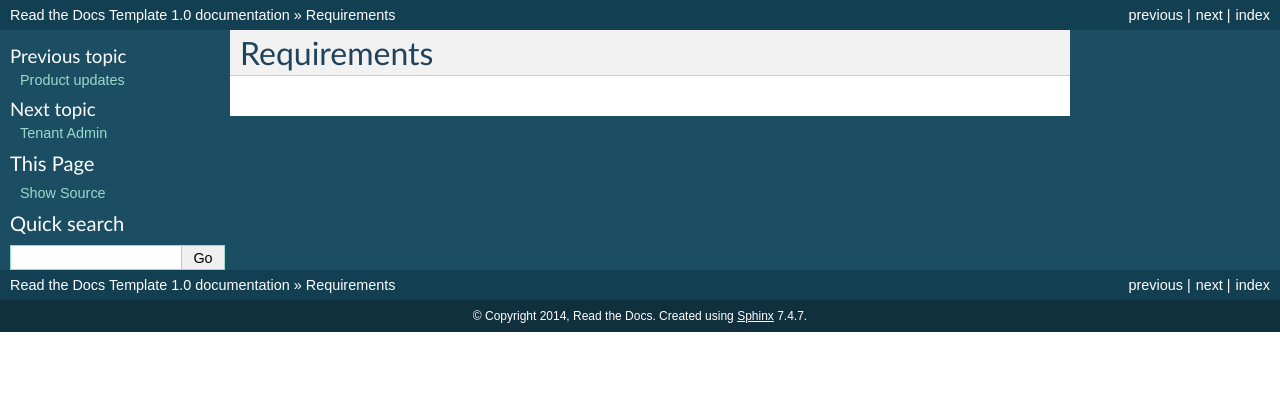
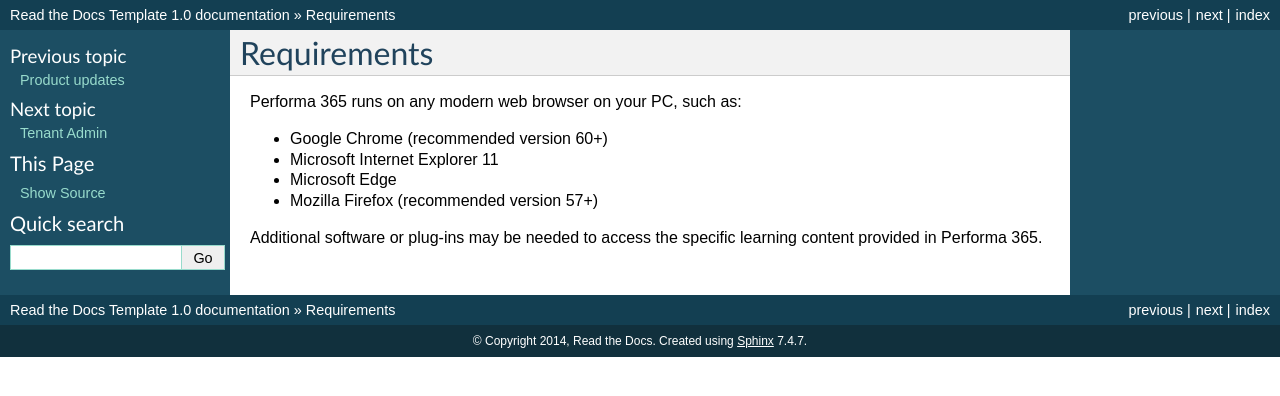
Before and after one commit to pslisko/performa365docs, a Sphinx documentation site: the page built from docs/general/requirements.rst, in a window 1280 px wide. Shown: the top 396 px of the page. Built offline with Sphinx 7.4.7, drawn with Linux system fonts in a browser that asks for light colours; pages that are not in the unit, such as notebooks, are missing from menus.

Commit message:
Update requirements.rst

```diff
--- a/docs/general/requirements.rst
+++ b/docs/general/requirements.rst
@@ -2,3 +2,12 @@
 
 Requirements
 ========
+
+Performa 365 runs on any modern web browser on your PC, such as:
+
+* Google Chrome (recommended version 60+)
+*	Microsoft Internet Explorer 11
+*	Microsoft Edge
+*	Mozilla Firefox (recommended version 57+)
+
+Additional software or plug-ins may be needed to access the specific learning content provided in Performa 365.
```
